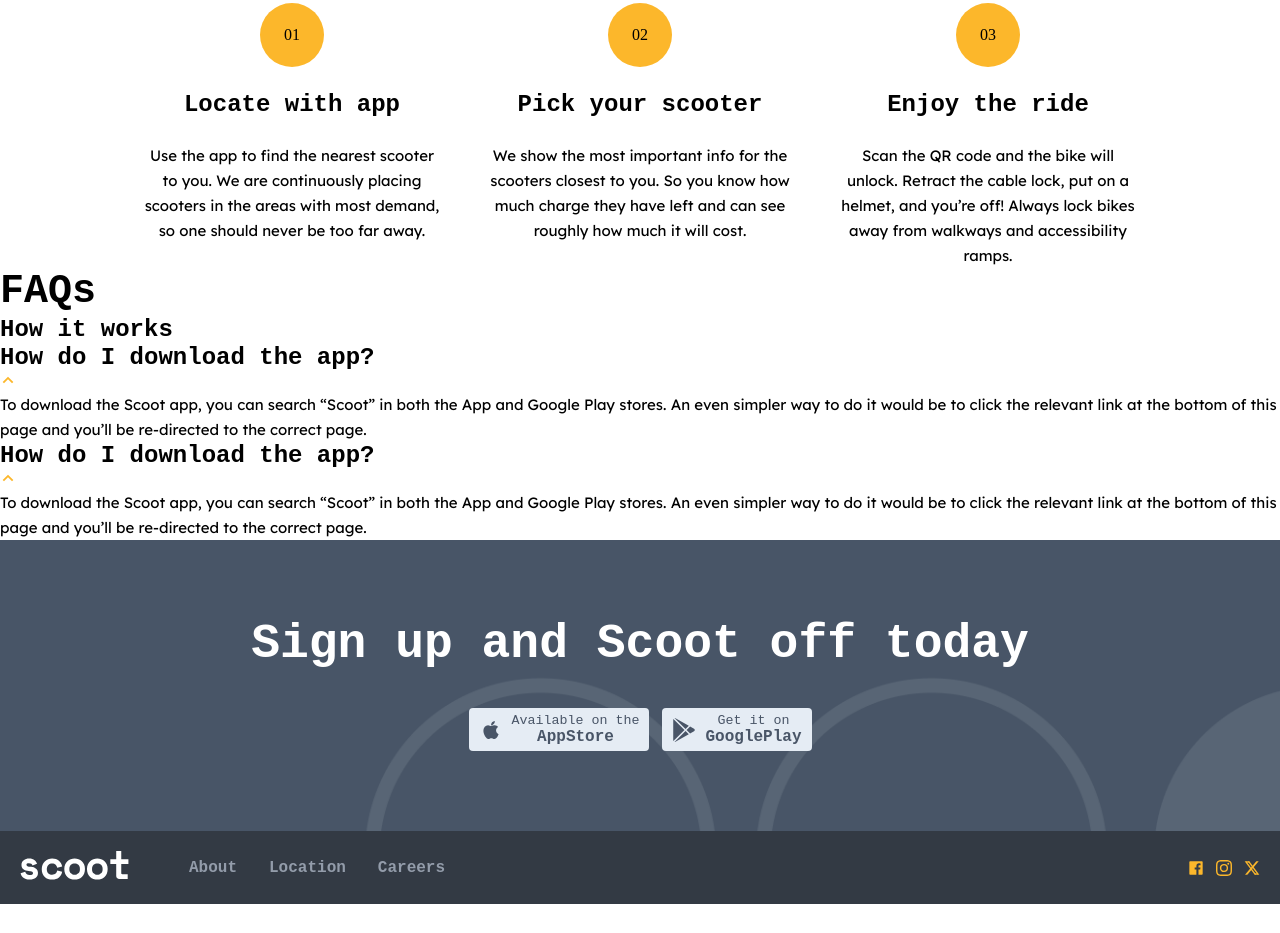
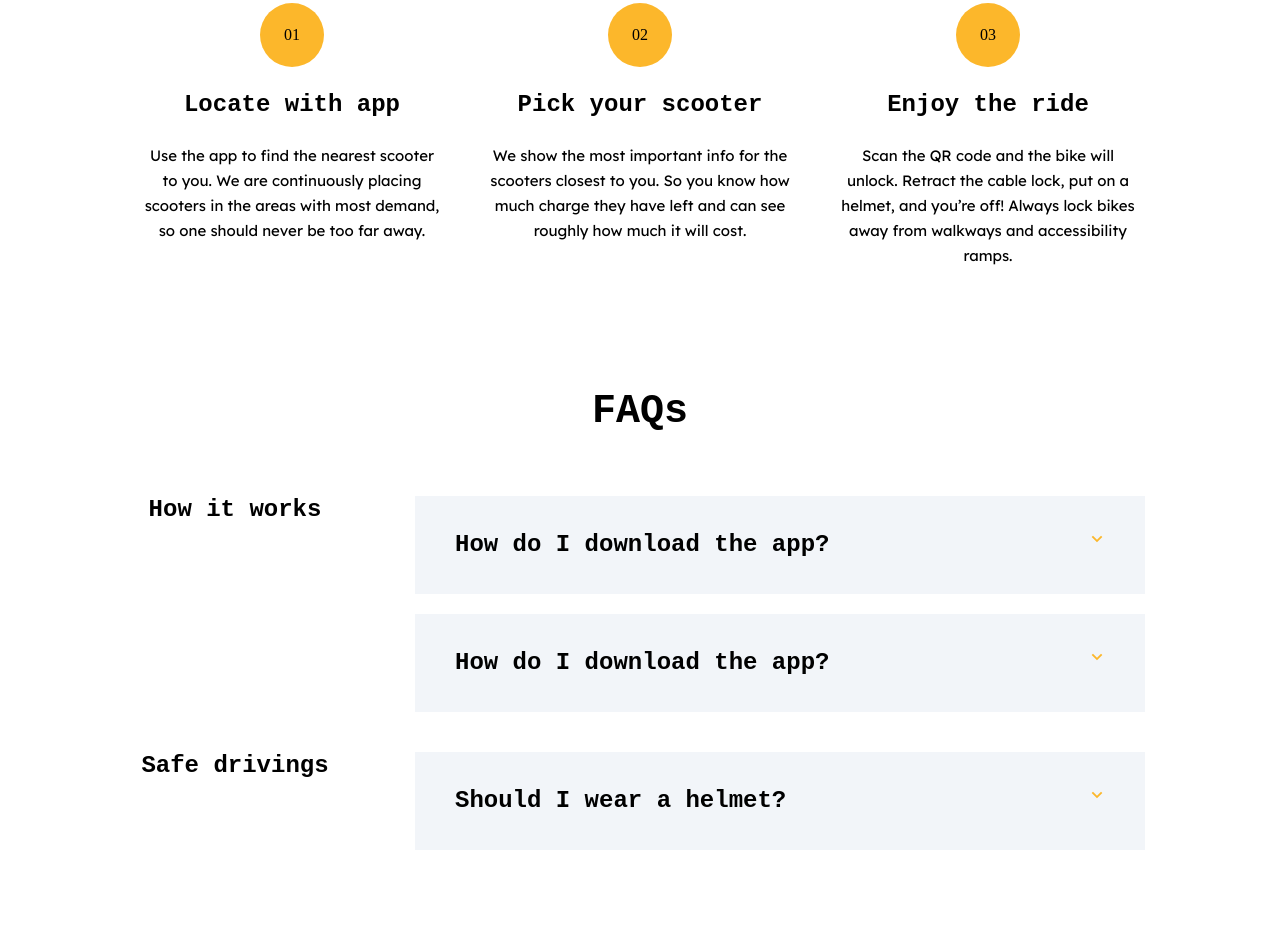
Before and after one commit to valentinciolofan/scoot-multi-page-website, a plain HTML site: page about.html in a window 1280 px wide. Shown: the part 1407-2340 px from the top of the page. Before the commit the page ends 2311 px from the top, so only its background shows below. Drawn offline with Linux system fonts and the light colour scheme.

Commit message:
finished faq

```diff
--- a/about.html
+++ b/about.html
@@ -77,7 +77,8 @@
                 <div class="our-values-col">
                     <span>03</span>
                     <h4>Enjoy the ride</h4>
-                <p>Scan the QR code and the bike will unlock. Retract the cable lock, put on a helmet, and you’re off!
+                    <p>Scan the QR code and the bike will unlock. Retract the cable lock, put on a helmet, and you’re
+                        off!
                         Always lock bikes away from walkways and accessibility ramps.</p>
                 </div>
             </div>
@@ -87,45 +88,87 @@
 
     <!--start of FAQs section-->
     <section class="faq-section">
+        <div class="faq-section-wrapper">
             <h3>FAQs</h3>
+            <div class="faq-section-columns">
                 <div class="faq-section-column">
+                    <div class="question-category">
                         <h4>How it works</h4>
+                    </div>
                     <div class="faq-questions">
                         <div class="accordion-faq">
-                    <div>
+                            <div class="accordion-faq-content">
                                 <h4>How do I download the app?</h4>
-                        <svg xmlns="http://www.w3.org/2000/svg" width="1em" height="1em" viewBox="0 0 24 24">
+                                <svg class="faq-arrow" xmlns="http://www.w3.org/2000/svg" width="1em" height="1em"
+                                    viewBox="0 0 24 24">
                                     <path fill="#fcb72b" fill-rule="evenodd" d="m4 15l8-8l8 8l-2 2l-6-6l-6 6z" />
                                 </svg>
-                        <div>
+                            </div>
+
+                            <div class="faq-down-slide">
                                 <p>
                                     To download the Scoot app, you can search “Scoot” in both the App and Google Play
-                                stores. An even simpler way to do it would be to click the relevant link at the bottom
+                                    stores. An even simpler way to do it would be to click the relevant link at the
+                                    bottom
+                                    of this page and you’ll be re-directed to the correct page.
+                                </p>
+                            </div>
+                        </div>
+
+                        <div class="accordion-faq">
+                            <div class="accordion-faq-content">
+                                <h4>How do I download the app?</h4>
+                                <svg class="faq-arrow" xmlns="http://www.w3.org/2000/svg" width="1em" height="1em"
+                                    viewBox="0 0 24 24">
+                                    <path fill="#fcb72b" fill-rule="evenodd" d="m4 15l8-8l8 8l-2 2l-6-6l-6 6z" />
+                                </svg>
+                            </div>
+
+                            <div class="faq-down-slide">
+                                <p>
+                                    To download the Scoot app, you can search “Scoot” in both the App and Google Play
+                                    stores. An even simpler way to do it would be to click the relevant link at the
+                                    bottom
                                     of this page and you’ll be re-directed to the correct page.
                                 </p>
                             </div>
                         </div>
                     </div>
                 </div>
-            <!-- second column -->
-            <div class="faq-questions">
+
+                <div class="faq-section-column">
+                    <div class="question-category">
+                        <h4>Safe drivings</h4>
+                    </div>
                     <div class="accordion-faq">
-                    <div>
-                        <h4>How do I download the app?</h4>
-                        <svg xmlns="http://www.w3.org/2000/svg" width="1em" height="1em" viewBox="0 0 24 24">
+                        <div class="accordion-faq-content">
+                            <h4>Should I wear a helmet?</h4>
+                            <svg class="faq-arrow" xmlns="http://www.w3.org/2000/svg" width="1em" height="1em"
+                                viewBox="0 0 24 24">
                                 <path fill="#fcb72b" fill-rule="evenodd" d="m4 15l8-8l8 8l-2 2l-6-6l-6 6z" />
                             </svg>
-                        <div>
+                            </button>
+                        </div>
+
+                        <div class="faq-down-slide">
                             <p>
-                                To download the Scoot app, you can search “Scoot” in both the App and Google Play
-                                stores. An even simpler way to do it would be to click the relevant link at the bottom
-                                of this page and you’ll be re-directed to the correct page.
+                                Yes, please do! All cities have different laws. But we strongly strongly strongly
+                                recommend always wearing a helmet regardless of the local laws. We like you and we want
+                                you to be as safe as possible while Scooting.
                             </p>
                         </div>
                     </div>
+
+
+                    <!-- add more questions-->
                 </div>
+
+
             </div>
+            <!-- second column -->
+
         </div>
+
     </section>
 
     <!-- end of FAQs section -->
@@ -193,6 +236,8 @@
         </div>
     </footer>
     <!-- end of sign up options and footer-->
+    <script src="script.js"></script>
+
 </body>
 
 </html>
--- a/mystyle.css
+++ b/mystyle.css
@@ -1,48 +1,55 @@
 @import url('https://fonts.googleapis.com/css2?family=Space+Mono:ital,wght@0,400;0,700;1,400;1,700&display=swap');
 @import url('https://fonts.googleapis.com/css2?family=Lexend+Deca:wght@100..900&family=Space+Mono:ital,wght@0,400;0,700;1,400;1,700&display=swap');
+
 * {
     margin: 0px;
     padding: 0px;
 }
-html {
 
-}
-body {
+html {}
 
-}
+body {}
+
 h1 {
     font-size: 3.5rem;
     letter-spacing: -2.5;
     line-height: 56px;
     font-family: "Space Mono Bold", monospace;
 }
+
 h2 {
     font-size: 3rem;
     line-height: 48px;
     letter-spacing: -2.14;
     font-family: "Space Mono Bold", monospace;
 }
+
 h3 {
     font-size: 2.5rem;
     line-height: 48px;
     letter-spacing: -1.79;
     font-family: "Space Mono Bold", monospace;
 }
+
 h4 {
     font-size: 1.5rem;
     line-height: 28px;
     letter-spacing: -1.07;
     font-family: "Space Mono Bold", monospace;
 }
+
 p {
     font-size: 15px;
     line-height: 25px;
     font-family: "Lexend Deca", sans-serif;
 }
-small, strong {
+
+small,
+strong {
     font-family: "Space Mono Bold", monospace;
     text-align: center;
 }
+
 header {
     position: absolute;
     top: 0%;
@@ -52,20 +59,24 @@
     height: 60px;
     width: 100%;
 }
+
 nav {
     display: none;
 
 }
+
 .navbar-logo-and-links {
     display: flex;
     justify-content: center;
     flex-grow: 1;
 }
+
 #hamburger {
     background-color: #fff;
     cursor: pointer;
     border: 0px;
 }
+
 .cta-header-btn {
     background-color: #FCB72B;
     padding: 16px 32px;
@@ -74,6 +85,7 @@
     font-family: "Space Mono", monospace;
     border: 1px solid #FCB72B;
 }
+
 .cta-header-btn:hover {
     color: #FCB72B;
     background-color: #fff;
@@ -89,6 +101,7 @@
     background-position: 55%;
     background-image: url("/images/landingpage-image.jpg");
 }
+
 .overlay-hero-page {
     background-color: rgba(73, 85, 103, 0.7);
     height: 100vh;
@@ -96,6 +109,7 @@
     justify-content: center;
     align-items: center;
 }
+
 .hero-page-wrapper {
     display: flex;
     flex-wrap: wrap;
@@ -105,6 +119,7 @@
     align-items: center;
     text-align: center;
 }
+
 .arrow-element {
     position: absolute;
     right: 70%;
@@ -119,11 +134,13 @@
     display: flex;
     justify-content: center;
 }
+
 .steps-columns {
     display: flex;
     flex-direction: column;
     gap: 48px;
 }
+
 .steps-col {
     display: flex;
     flex-direction: column;
@@ -132,6 +149,7 @@
     gap: 24px;
     max-width: 300px;
 }
+
 .steps-col span {
     width: 1rem;
     height: 1rem;
@@ -142,6 +160,7 @@
     align-items: center;
     justify-content: center;
 }
+
 .steps-section-svg {
     width: 2em;
     height: 2em;
@@ -153,24 +172,28 @@
     margin-bottom: 56px;
     align-items: center;
 }
+
 .row-section {
     margin: 200px 0px;
     display: flex;
     justify-content: center;
     text-align: center;
 }
+
 .row-columns-image-to-right {
     display: flex;
     justify-content: center;
     flex-direction: column-reverse;
     align-items: center;
 }
+
 .row-columns-image-to-left {
     display: flex;
     justify-content: center;
     align-items: center;
     flex-direction: column;
 }
+
 .row-col {
     display: flex;
     flex-direction: column;
@@ -194,10 +217,12 @@
     align-items: center;
     gap: 40px;
 }
+
 .sign-up-col {
     display: flex;
     gap: 13px;
 }
+
 .sign-up-option {
     display: flex;
     background-color: #E5ECF4;
@@ -209,35 +234,42 @@
     color: #495567;
     max-width: 180px;
 }
+
 .sign-up-info {
     display: flex;
     flex-direction: column;
 }
+
 footer {
     background-color: #333A44;
     padding: 20px;
 }
+
 .footer-wrapper {
     display: flex;
     justify-content: space-between;
 
 }
+
 .footer-col1 {
     display: flex;
     justify-content: center;
     align-items: center;
     gap: 60px;
 }
+
 .footer-links {
     display: flex;
     gap: 32px;
 }
+
 .footer-links a {
     color: #939CAA;
     font-family: "Space Mono Bold", monospace;
     text-decoration: none;
     font-weight: 600;
 }
+
 .footer-col2 {
     display: flex;
     justify-content: center;
@@ -253,6 +285,7 @@
     height: 30vh;
     background-size: cover;
 }
+
 .overlay-about-page {
 
     background-color: rgba(73, 85, 103, 0.7);
@@ -261,12 +294,14 @@
     align-items: center;
     min-height: 100%;
 }
+
 /* our values style */
 .our-values {
     margin-top: 150px;
     display: flex;
     justify-content: center;
 }
+
 .our-values-wrapper {
     display: flex;
     flex-direction: column;
@@ -274,11 +309,13 @@
     justify-content: center;
     gap: 100px;
 }
+
 .our-values-columns {
     display: flex;
     flex-direction: column;
     gap: 48px;
 }
+
 .our-values-col {
     display: flex;
     flex-direction: column;
@@ -287,6 +324,7 @@
     gap: 24px;
     max-width: 300px;
 }
+
 .our-values-col span {
     width: 1rem;
     height: 1rem;
@@ -297,28 +335,106 @@
     align-items: center;
     justify-content: center;
 }
+
 .our-values-section-svg {
     width: 2em;
     height: 2em;
 }
 
 
+/* faq section style */
+.faq-section {
+    margin: 120px 0px;
+    display: flex;
+    justify-content: center;
+    align-items: center;
+}
+
+.faq-section-wrapper {
+    display: flex;
+    flex-direction: column;
+    align-items: center;
+    gap: 60px;
+    max-width: 310px;
+}
+
+.faq-section-columns {
+    display: flex;
+    flex-direction: column;
+    justify-content: center;
+    gap: 40px;
+    align-items: center;
+}
+
+.faq-section-column {
+    display: flex;
+    flex-direction: column;
+    justify-content: space-between;
+}
+
+.faq-questions {
+    display: flex;
+    flex-direction: column;
+    gap: 20px;
+}
+
+.accordion-faq {
+    display: flex;
+    flex-direction: column;
+    background-color: #F2F5F9;
+    padding: 25px 40px;
+}
+
+.accordion-faq-content {
+    display: flex;
+    justify-content: space-between;
+    padding: 10px 0px;
+}
+
+.faq-down-slide {
+    max-height: 0;
+    /* Set initial height to 0 */
+    transition: max-height 0.4s ease-in-out;
+    max-width: 100%;
+    overflow: hidden;
+}
+
+.faq-down-slide.is-open {
+    max-height: 150px;
+    /* Show the content when class is present */
+}
+
+.faq-arrow {
+    transform: rotate(180deg);
+}
+
+.question-category {
+    min-width: 200px;
+    display: flex;
+    justify-content: center;
+}
+
 
 
 
 @media screen and (min-width: 1024px) {
-    .row-columns-image-to-right, .row-columns-image-to-left {
+
+    .row-columns-image-to-right,
+    .row-columns-image-to-left {
         flex-direction: row;
         gap: 220px;
     }
+
     .row-col {
         justify-content: center;
         max-width: 450px;
         text-align: start;
     }
+
     .row-image {
         margin: 0px;
     }
+
     .steps-columns {
         flex-direction: row;
     }
@@ -327,4 +443,18 @@
     .our-values-columns {
         flex-direction: row;
     }
+
+    .faq-section-wrapper {
+        max-width: 800px;
+
+    }
+
+    .faq-section-column {
+        flex-direction: row;
+        gap: 80px;
+    }
+
+    .accordion-faq {
+        min-width: 650px;
+    }
 }
```
Also changed, not shown: script.js (added, +8 -0 lines). Lines whose indentation alone changed are shown as unchanged.
